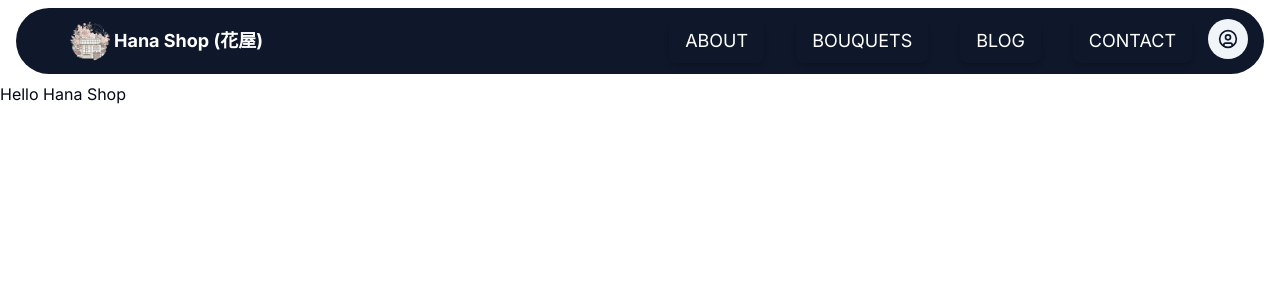
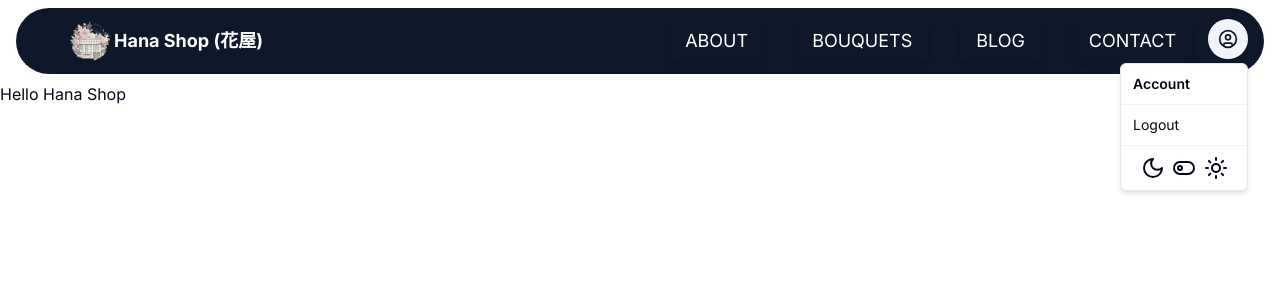
Before and after one commit to Niloy28/hana-shop, a Next.js app: page /home in a window 1280 px wide. Both pictures are taken after a click on the button 1228 px from the left and 39 px from the top of the page. Shown: the top 300 px of the page. Built offline with nearby package versions, Linux system fonts and the light colour scheme.

Commit message:
Add theme toggle

```diff
--- a/package.json
+++ b/package.json
@@ -12,10 +12,12 @@
     "@radix-ui/react-dialog": "^1.1.1",
     "@radix-ui/react-dropdown-menu": "^2.1.1",
     "@radix-ui/react-slot": "^1.1.0",
+    "@radix-ui/react-toggle": "^1.1.0",
     "class-variance-authority": "^0.7.0",
     "clsx": "^2.1.1",
     "lucide-react": "^0.419.0",
     "next": "14.2.5",
+    "next-themes": "^0.3.0",
     "react": "^18",
     "react-dom": "^18",
     "tailwind-merge": "^2.4.0",
--- a/src/app/layout.tsx
+++ b/src/app/layout.tsx
@@ -1,6 +1,7 @@
 import type { Metadata } from "next";
 import { Inter } from "next/font/google";
 import "./globals.css";
+import { ThemeProvider } from "@/providers/theme-provider";
 
 const inter = Inter({ subsets: ["latin"] });
 
@@ -16,7 +17,16 @@ export default function RootLayout({
 }>) {
 	return (
 		<html lang="en">
-			<body className={inter.className}>{children}</body>
+			<body className={inter.className}>
+				<ThemeProvider
+					attribute="class"
+					defaultTheme="system"
+					enableSystem
+					disableTransitionOnChange
+				>
+					{children}
+				</ThemeProvider>
+			</body>
 		</html>
 	);
 }
--- a/src/components/navbar/AccountDropdown.tsx
+++ b/src/components/navbar/AccountDropdown.tsx
@@ -1,4 +1,7 @@
+"use client";
+
 import React from "react";
+import { useTheme } from "next-themes";
 
 import {
 	DropdownMenu,
@@ -8,19 +11,47 @@ import {
 	DropdownMenuSeparator,
 	DropdownMenuTrigger,
 } from "../ui/dropdown-menu";
-import Avatar from "./Avatar";
+import { Button } from "../ui/button";
+import {
+	CircleUser,
+	MoonIcon,
+	SunIcon,
+	ToggleLeftIcon,
+	ToggleRightIcon,
+} from "lucide-react";
 
 const AccountDropdown = () => {
+	const { theme, setTheme } = useTheme();
+
 	return (
 		<DropdownMenu>
 			<DropdownMenuTrigger asChild>
-				<Avatar />
+				<Button
+					className="w-10 h-10 rounded-full"
+					variant="secondary"
+					size="icon"
+				>
+					<CircleUser className="w-5 h-5 " />
+				</Button>
 			</DropdownMenuTrigger>
-			<DropdownMenuContent>
+			<DropdownMenuContent align="end">
 				<DropdownMenuLabel>Account</DropdownMenuLabel>
 				<DropdownMenuSeparator />
 				<DropdownMenuItem className="hover:cursor-pointer">
 					Logout
+				</DropdownMenuItem>
+				<DropdownMenuSeparator />
+				<DropdownMenuItem
+					className="hover:cursor-pointer"
+					onClick={() => {
+						theme === "light" ? setTheme("dark") : setTheme("light");
+					}}
+				>
+					<div className="w-full flex justify-evenly">
+						<MoonIcon />
+						{theme === "light" ? <ToggleRightIcon /> : <ToggleLeftIcon />}
+						<SunIcon />
+					</div>
 				</DropdownMenuItem>
 			</DropdownMenuContent>
 		</DropdownMenu>
--- a/src/components/navbar/NavBar.tsx
+++ b/src/components/navbar/NavBar.tsx
@@ -1,4 +1,7 @@
-import React from "react";
+"use client";
+
+import React, { useState } from "react";
+import { useTheme } from "next-themes";
 import Link from "next/link";
 
 import Logo from "../Logo";
@@ -6,12 +9,16 @@ import { LinkData } from "@/types/link-data";
 import MobileNavigation from "./MobileNavigation";
 import DesktopNavigation from "./DesktopNavigation";
 import AccountDropdown from "./AccountDropdown";
+import { MoonIcon, SunIcon, ToggleLeftIcon } from "lucide-react";
+import { Toggle } from "../ui/toggle";
 
 const NavBar = ({
 	links,
 }: Readonly<{
 	links: LinkData[];
 }>) => {
+	const { setTheme } = useTheme();
+	const [themeSetting, setThemeSetting] = useState("light");
 	return (
 		<nav className="mx-4 my-2 px-4 py-2 rounded-full sticky text-white bg-slate-900">
 			<div className="w-full flex flex-1 items-center justify-between">
@@ -25,6 +32,23 @@ const NavBar = ({
 					<AccountDropdown />
 				</div>
 			</div>
+			{/* <div>
+				<p>Theme</p>
+				<p>
+					<SunIcon />
+					<Toggle
+						onClick={() => {
+							themeSetting === "light" ? setTheme("dark") : setTheme("light");
+							themeSetting === "light"
+								? setThemeSetting("dark")
+								: setThemeSetting("light");
+						}}
+					>
+						<ToggleLeftIcon />
+					</Toggle>
+					<MoonIcon />
+				</p>
+			</div> */}
 		</nav>
 	);
 };
--- /dev/null
+++ b/src/components/ui/toggle.tsx
@@ -0,0 +1,45 @@
+"use client"
+
+import * as React from "react"
+import * as TogglePrimitive from "@radix-ui/react-toggle"
+import { cva, type VariantProps } from "class-variance-authority"
+
+import { cn } from "@/lib/utils"
+
+const toggleVariants = cva(
+  "inline-flex items-center justify-center rounded-md text-sm font-medium ring-offset-background transition-colors hover:bg-muted hover:text-muted-foreground focus-visible:outline-none focus-visible:ring-2 focus-visible:ring-ring focus-visible:ring-offset-2 disabled:pointer-events-none disabled:opacity-50 data-[state=on]:bg-accent data-[state=on]:text-accent-foreground",
+  {
+    variants: {
+      variant: {
+        default: "bg-transparent",
+        outline:
+          "border border-input bg-transparent hover:bg-accent hover:text-accent-foreground",
+      },
+      size: {
+        default: "h-10 px-3",
+        sm: "h-9 px-2.5",
+        lg: "h-11 px-5",
+      },
+    },
+    defaultVariants: {
+      variant: "default",
+      size: "default",
+    },
+  }
+)
+
+const Toggle = React.forwardRef<
+  React.ElementRef<typeof TogglePrimitive.Root>,
+  React.ComponentPropsWithoutRef<typeof TogglePrimitive.Root> &
+    VariantProps<typeof toggleVariants>
+>(({ className, variant, size, ...props }, ref) => (
+  <TogglePrimitive.Root
+    ref={ref}
+    className={cn(toggleVariants({ variant, size, className }))}
+    {...props}
+  />
+))
+
+Toggle.displayName = TogglePrimitive.Root.displayName
+
+export { Toggle, toggleVariants }
--- /dev/null
+++ b/src/providers/theme-provider.tsx
@@ -0,0 +1,9 @@
+"use client";
+
+import * as React from "react";
+import { ThemeProvider as NextThemesProvider } from "next-themes";
+import { type ThemeProviderProps } from "next-themes/dist/types";
+
+export function ThemeProvider({ children, ...props }: ThemeProviderProps) {
+	return <NextThemesProvider {...props}>{children}</NextThemesProvider>;
+}
```
Also changed, not shown: 1 other file (tests, documents, lock files or other folders).
